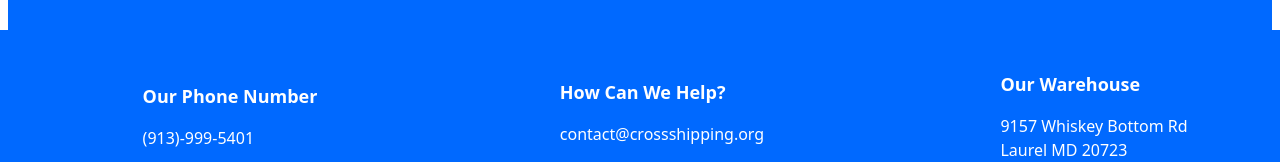
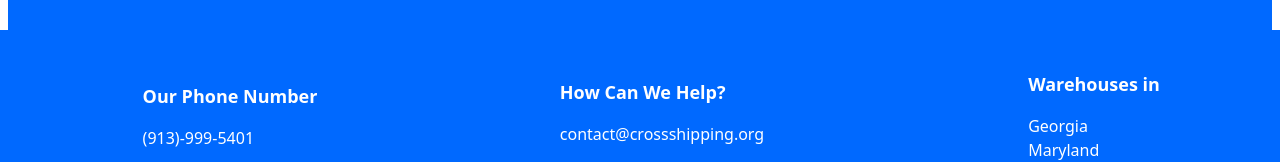
Before and after one commit to pnzenang/crossroads, a React (Vite) app in the folder 1-crossroadsClient/: page /contact in a window 1280 px wide. Shown: the part 1162-1324 px from the top of the page. Built offline with nearby package versions, Linux system fonts and the light colour scheme; some icons are missing.

Commit message:
11.13.1.commit

```diff
--- a/1-crossroadsClient/src/components/Footer.jsx
+++ b/1-crossroadsClient/src/components/Footer.jsx
@@ -48,10 +48,10 @@
                 <FaLocationDot className='w-7 h-7 mx-2' />
                 <div>
                   <h5 className='mb-4 text-lg font-semibold text-dark dark:text-white'>
-                    Our Warehouse
+                    Warehouses in
                   </h5>
                   <p className='text-base text-body-color dark:text-dark-6'>
-                    9157 Whiskey Bottom Rd <br /> Laurel MD 20723
+                    Georgia <br /> Maryland
                   </p>
                 </div>
               </div>
```
